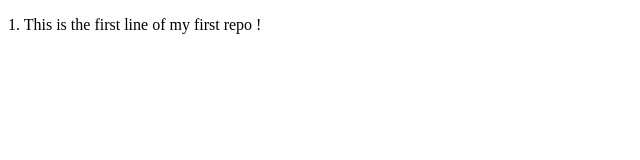
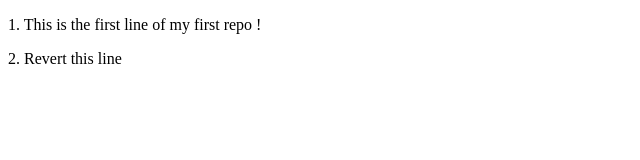
Before and after one commit to Kaw-kaw/firstOne, a plain HTML site: page index.html in a window 1280 px wide. Shown: the whole page, without its empty margins (0-640 px from the left). Drawn offline with Linux system fonts and the light colour scheme.

Commit message:
First revert

```diff
--- a/index.html
+++ b/index.html
@@ -8,6 +8,7 @@
 <body>
 
     <p>1. This is the first line of my first repo !</p>
+    <p>2. Revert this line </p>
 
 
 
```
